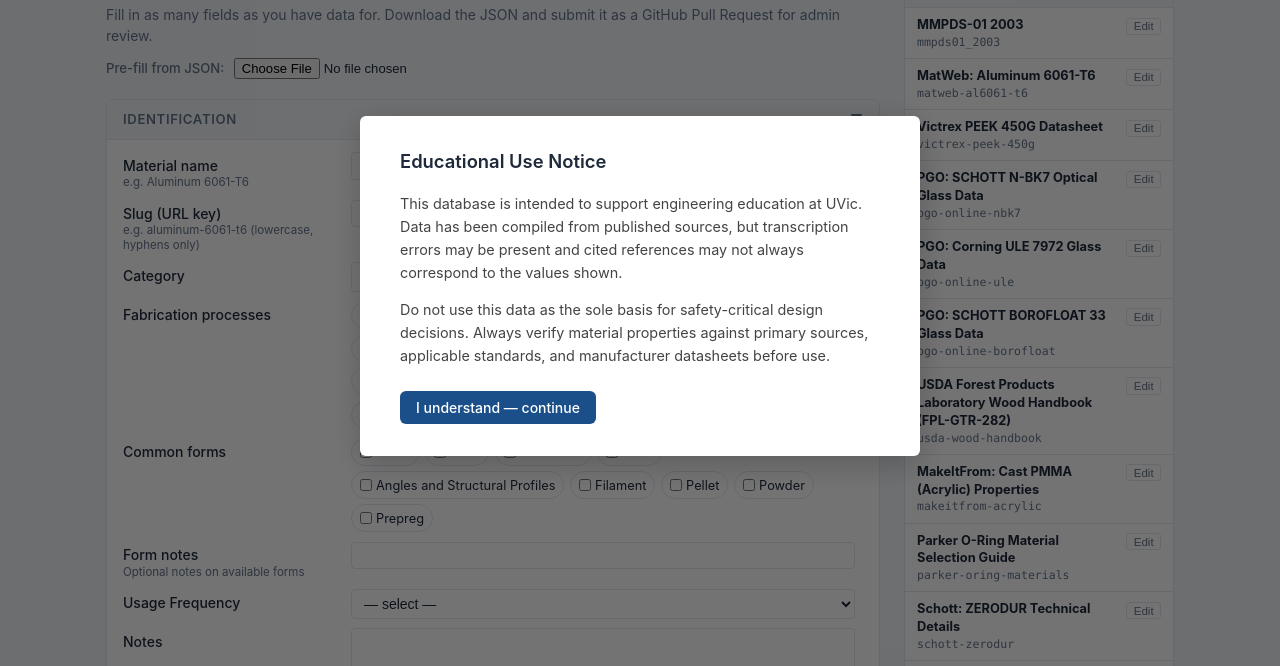
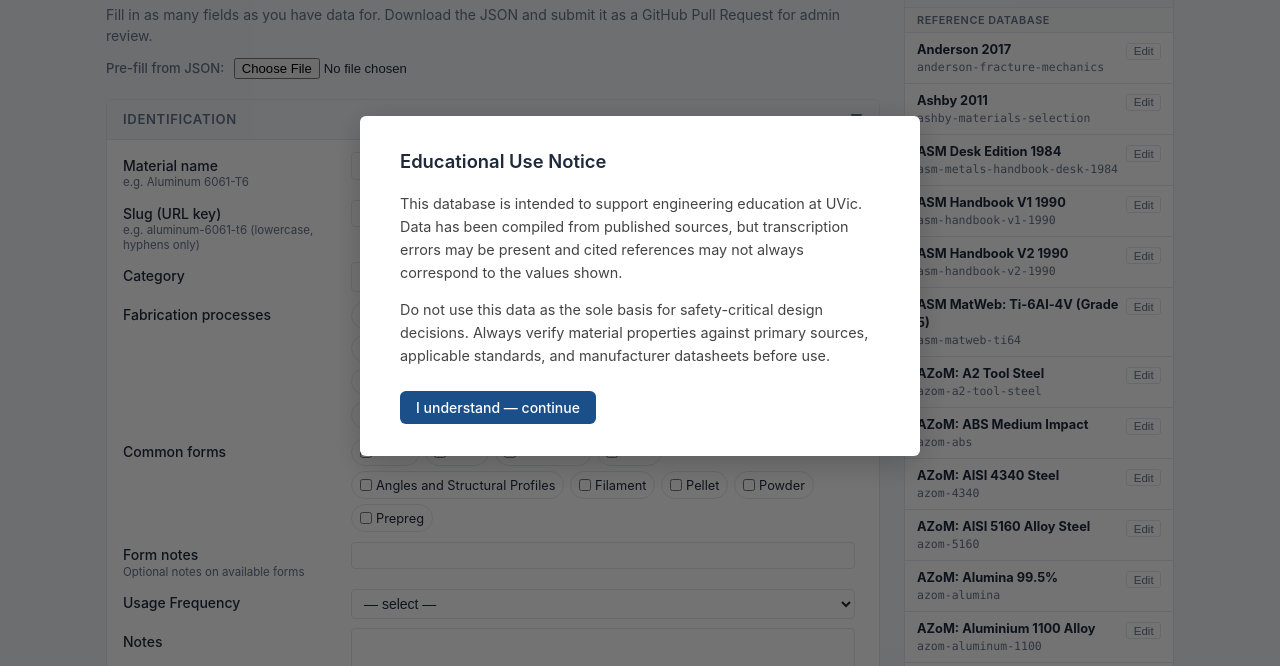
Before and after one commit to scroberts/Engineering-Materials-Database, a plain HTML site: page submit.html in a window 1280 px wide. Shown: the part 114-780 px from the top of the page. Drawn offline with Linux system fonts and the light colour scheme.

Commit message:
Sort reference dropdowns; show new-session refs first
New references (added this session, not yet in references/index.json)
appear at the top in both the per-field dropdowns (optgroup) and the
sidebar panel (section header), sorted alphabetically by short_label.
Canonical database refs follow in a second group, also sorted.

Co-Authored-By: Claude Sonnet 4.6 <noreply@anthropic.com>

```diff
--- a/css/pages/submit.css
+++ b/css/pages/submit.css
@@ -426,6 +426,17 @@ textarea.form-control { resize: vertical; }
 
 .ref-panel-item:last-child { border-bottom: none; }
 
+.ref-panel-section-header {
+  padding: 0.25rem 0.75rem;
+  font-size: 0.68rem;
+  font-weight: 600;
+  text-transform: uppercase;
+  letter-spacing: 0.05em;
+  color: var(--color-muted);
+  background: var(--color-bg-subtle, #f8f9fa);
+  border-bottom: 1px solid var(--color-border);
+}
+
 .ref-panel-key {
   font-family: var(--font-mono);
   font-size: 0.72rem;
--- a/js/pages/submit.js
+++ b/js/pages/submit.js
@@ -95,33 +95,58 @@ function applyEditModeUI(mat) {
 
 // ── Reference panel ──────────────────────────────────────────────────────────
 
+/** Split and sort _refs: new-session entries first, then canonical, both alphabetical by short_label. */
+function sortedRefEntries() {
+  const cmp = (a, b) => a[1].short_label.localeCompare(b[1].short_label, undefined, { sensitivity: 'base' });
+  const newEntries = Object.entries(_refs).filter(([k]) => !_canonicalKeys.has(k)).sort(cmp);
+  const canonical  = Object.entries(_refs).filter(([k]) =>  _canonicalKeys.has(k)).sort(cmp);
+  return { newEntries, canonical };
+}
+
 function renderRefPanel() {
   const list = document.getElementById('ref-panel-list');
   list.innerHTML = '';
-  for (const [key, entry] of Object.entries(_refs)) {
+
+  const { newEntries, canonical } = sortedRefEntries();
+
+  if (!newEntries.length && !canonical.length) {
+    list.innerHTML = '<li class="ref-panel-item" style="color:var(--color-muted);font-style:italic">No references loaded</li>';
+  } else {
+    const addItem = (key, entry) => {
       const li = document.createElement('li');
       li.className = 'ref-panel-item';
-
       const labelRow = document.createElement('div');
       labelRow.className = 'ref-panel-item-row';
-
       const textWrap = document.createElement('div');
       textWrap.innerHTML = `<strong>${esc(entry.short_label)}</strong><div class="ref-panel-key">${esc(key)}</div>`;
-
       const editBtn = document.createElement('button');
       editBtn.type = 'button';
       editBtn.className = 'btn-ref-edit';
       editBtn.textContent = 'Edit';
       editBtn.dataset.refKey = key;
       editBtn.addEventListener('click', () => openEditRef(key));
-
       labelRow.append(textWrap, editBtn);
       li.appendChild(labelRow);
       list.appendChild(li);
-  }
-  if (!Object.keys(_refs).length) {
-    list.innerHTML = '<li class="ref-panel-item" style="color:var(--color-muted);font-style:italic">No references loaded</li>';
-  }
+    };
+
+    if (newEntries.length) {
+      const hdr = document.createElement('li');
+      hdr.className = 'ref-panel-section-header';
+      hdr.textContent = 'New (this session)';
+      list.appendChild(hdr);
+      newEntries.forEach(([k, e]) => addItem(k, e));
+    }
+
+    if (canonical.length) {
+      const hdr = document.createElement('li');
+      hdr.className = 'ref-panel-section-header';
+      hdr.textContent = 'Reference database';
+      list.appendChild(hdr);
+      canonical.forEach(([k, e]) => addItem(k, e));
+    }
+  }
+
   // Refresh all ref selects in the form
   for (const sel of document.querySelectorAll('.form-ref-select')) {
     populateRefSelect(sel);
@@ -131,12 +156,33 @@ function renderRefPanel() {
 function populateRefSelect(sel) {
   const current = sel.value;
   sel.innerHTML = '<option value="">— no ref —</option>';
-  for (const [key, entry] of Object.entries(_refs)) {
+
+  const { newEntries, canonical } = sortedRefEntries();
+
+  if (newEntries.length) {
+    const grp = document.createElement('optgroup');
+    grp.label = 'New (this session)';
+    newEntries.forEach(([k, e]) => {
       const opt = document.createElement('option');
-    opt.value = key;
-    opt.textContent = entry.short_label;
-    sel.appendChild(opt);
-  }
+      opt.value = k;
+      opt.textContent = e.short_label;
+      grp.appendChild(opt);
+    });
+    sel.appendChild(grp);
+  }
+
+  if (canonical.length) {
+    const grp = document.createElement('optgroup');
+    grp.label = 'Reference database';
+    canonical.forEach(([k, e]) => {
+      const opt = document.createElement('option');
+      opt.value = k;
+      opt.textContent = e.short_label;
+      grp.appendChild(opt);
+    });
+    sel.appendChild(grp);
+  }
+
   if (current && _refs[current]) sel.value = current;
 }
 
```
Lines whose indentation alone changed are shown as unchanged.
